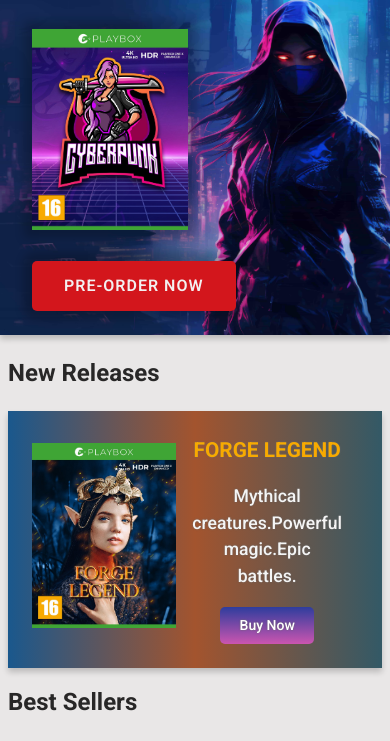
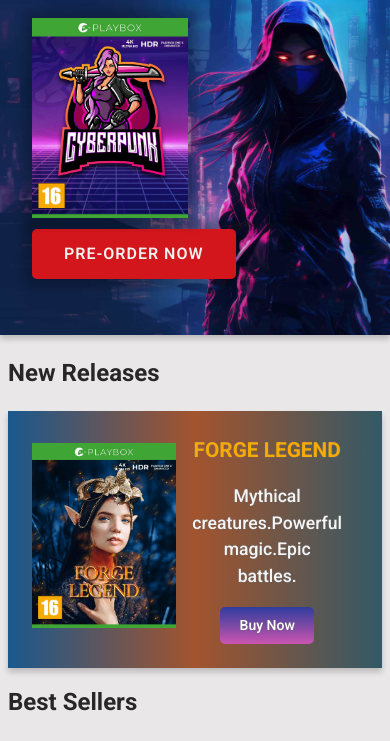
Before and after one commit to Krii41/html-css-ukriiva, a plain HTML site: page index.html in a window 390 px wide. Shown: the part 55-796 px from the top of the page. Drawn offline with Linux system fonts and the light colour scheme.

Commit message:
hero content

```diff
--- a/css/media.css
+++ b/css/media.css
@@ -261,13 +261,13 @@
     .hero-img-game {
         top: 0;
         left: 0;
-        margin: 2em 2em;
+        margin: 1.3em 2em;
         max-width: 40%;
     }
 
 
     .hero-content {
-        top: 16.5em;
+        top: 14.5em;
         left: 2em;
         max-height: fit-content;
     }
```
